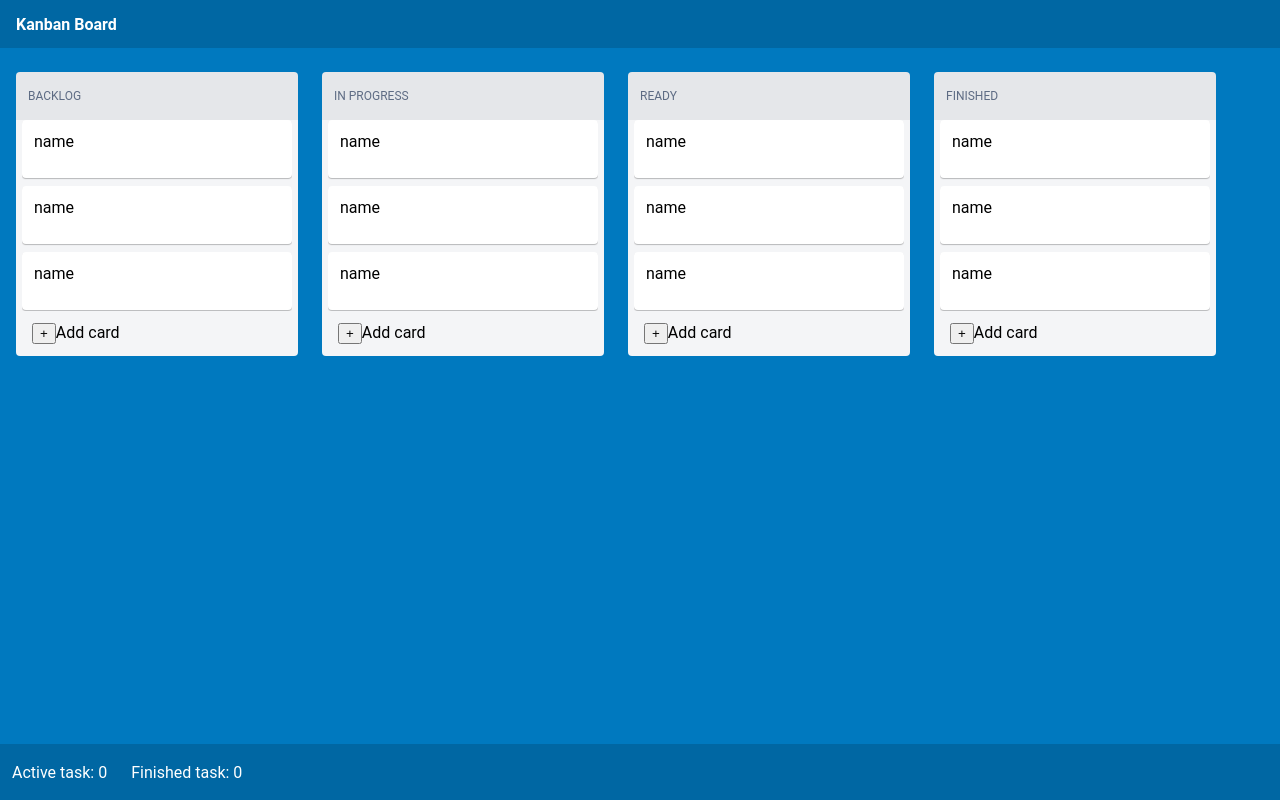
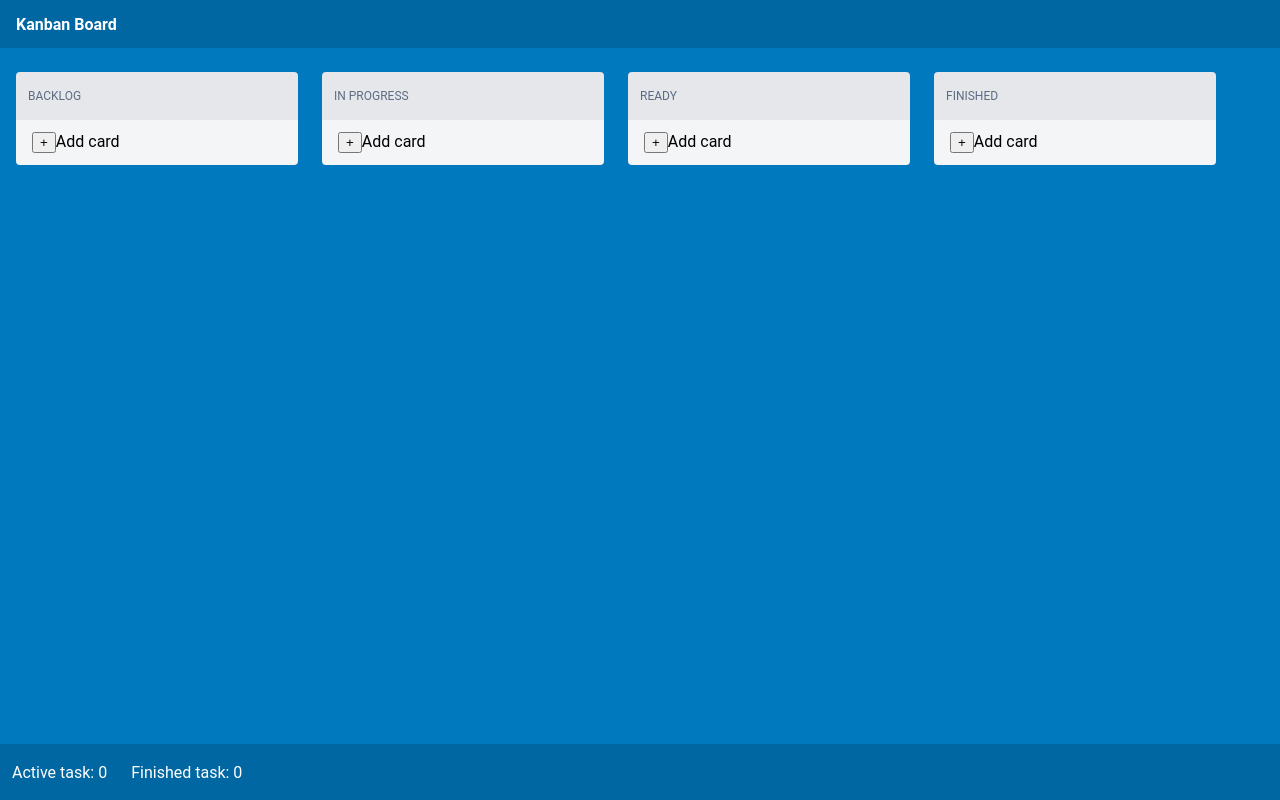
Before and after one commit to User-960/React-Kanban-Board, a React (Create React App) app: page / in a window 1280 px wide. Built offline with nearby package versions, Linux system fonts and the light colour scheme.

Commit message:
feat: add logics in components Column and Card

```diff
--- a/src/components/Board/Column/Card/Card.tsx
+++ b/src/components/Board/Column/Card/Card.tsx
@@ -1,17 +1,24 @@
 import React from 'react';
+import { useTasks } from '../../../../hooks/tasks/useTasks';
 import Button from '../../../Shared/buttons/Button';
 import { GlobalSvgSelector } from '../../../Shared/icons/GlobalSvgSelector';
 import css from './Card.module.scss';
 
 interface ICardProps {
+  id: number
   name: string
+  onRemove: (id: number) => void
 };
 
-export default function Card({ name }: ICardProps) {
+export default function Card({ id, name, onRemove }: ICardProps) {
+
   return (
     <div className={css.card}>
       <span>{name}</span>
-      <Button className={css['button-remove']} onClick={() => console.log('button')}>
+      <Button className={css['button-remove']} onClick={(e) => {
+        onRemove(id);
+        e.stopPropagation();
+      }}>
         <GlobalSvgSelector id='close' />
       </Button>
     </div>
--- a/src/components/Board/Column/Column.tsx
+++ b/src/components/Board/Column/Column.tsx
@@ -1,5 +1,7 @@
-import React from 'react';
+import React, { useState } from 'react';
 import Scrollbars from 'react-custom-scrollbars-2';
+import { useTasks } from '../../../hooks/tasks/useTasks';
+import { ITask } from '../../../models/models';
 import Card from './Card/Card';
 import css from './Column.module.scss';
 
@@ -8,17 +10,37 @@ interface IColumnProps {
   state: string
 };
 
-export default function Column({ name }: IColumnProps) {
+export default function Column({ name, state }: IColumnProps) {
+  const [isNewTaskInputShown, setIsNewTaskInputShown] = useState<boolean>(false);
+  const [inputCardName, setInputCardName] = useState<string>('');
+
+  const { getTasksByState, getTasksByExcludeState, addTask, movetask, removeTask } = useTasks();
+
+  const tasks = getTasksByState(state);
+  const hasTasks = tasks.length > 0;
+
+  const onInputCard = (e: React.ChangeEvent<HTMLInputElement>) => {
+    setInputCardName(e.target.value)
+  };
+
   return (
     <div className={css.column}>
       <div className={css.header}>{name}</div>
       <div className={css.wrapper}>
         <div className={css.body}>
-          <Scrollbars autoHeight autoHeightMax={500}>
-            <Card name={'name'} />
-            <Card name={'name'} />
-            <Card name={'name'} />
-          </Scrollbars>
+
+          {hasTasks &&
+            <Scrollbars autoHeight autoHeightMax={500}>
+              {tasks.map((task: ITask) => <Card key={task.id} id={task.id} name={task.name} onRemove={(id) => removeTask(id)} />)}
+            </Scrollbars>
+          }
+
+          {isNewTaskInputShown &&
+            <div>
+              <input onChange={onInputCard} value={inputCardName} type="text" />
+            </div>
+          }
+
         </div>
         <div className={css.footer}>
           <button>+</button>
--- a/src/components/Shared/buttons/Button.tsx
+++ b/src/components/Shared/buttons/Button.tsx
@@ -4,7 +4,7 @@ import css from './Button.module.scss';
 interface IButtonProps {
   className: string
   children: string | JSX.Element | JSX.Element[] | React.ReactNode
-  onClick: () => void
+  onClick: (e: React.MouseEvent<HTMLButtonElement>) => void
 };
 
 export default function Button({ className, children, onClick }: IButtonProps) {
```
